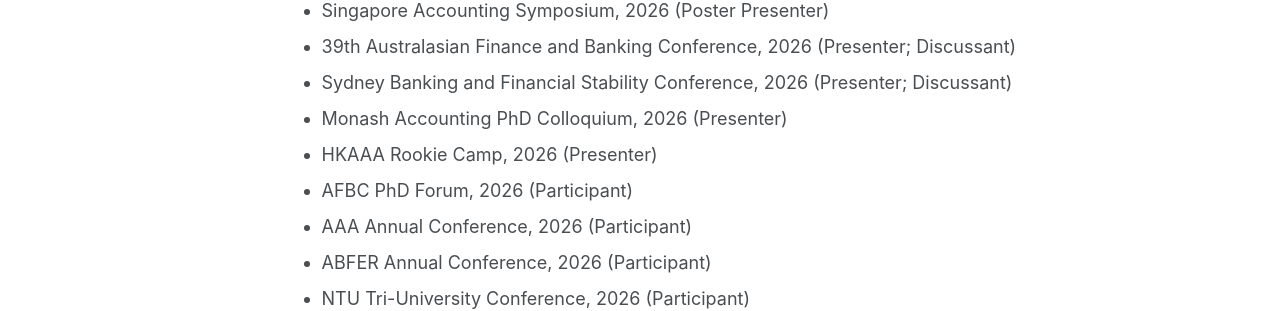
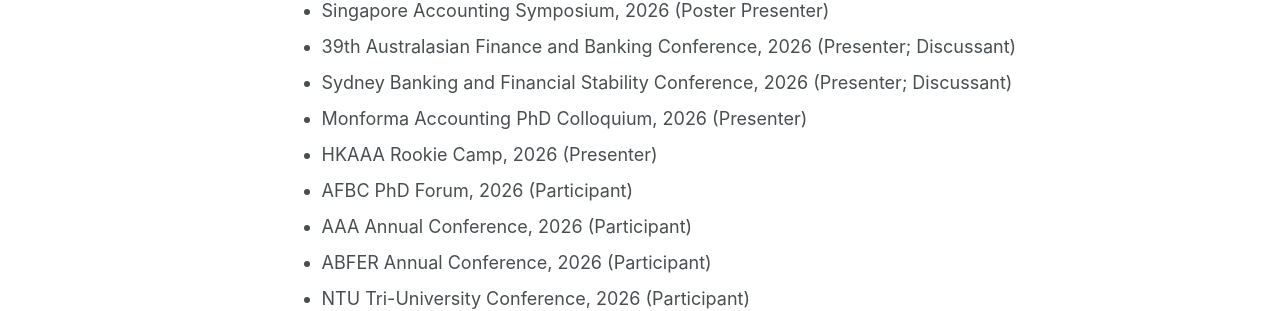
Before and after one commit to vivienxintongxiang/vivienxintongxiang.github.io, a Jekyll site: the page built from _pages/activities.md, in a window 1280 px wide and 900 px high. Shown: the part 447-758 px from the top of the window. Built offline with Jekyll 4.4.1, drawn with Linux system fonts in a browser that asks for light colours; a style sheet for code colours, icons or effects is not loaded.

Commit message:
Correct spelling of Monforma Accounting PhD Colloquium

```diff
--- a/_pages/activities.md
+++ b/_pages/activities.md
@@ -16,7 +16,7 @@ author_profile: true
   * Singapore Accounting Symposium, 2026 (Poster Presenter)
   * 39th Australasian Finance and Banking Conference, 2026 (Presenter; Discussant)
   * Sydney Banking and Financial Stability Conference, 2026 (Presenter; Discussant)
-  * Monash Accounting PhD Colloquium, 2026 (Presenter)
+  * Monforma Accounting PhD Colloquium, 2026 (Presenter)
   * HKAAA Rookie Camp, 2026 (Presenter)
   * AFBC PhD Forum, 2026 (Participant)
   * AAA Annual Conference, 2026 (Participant)
```
